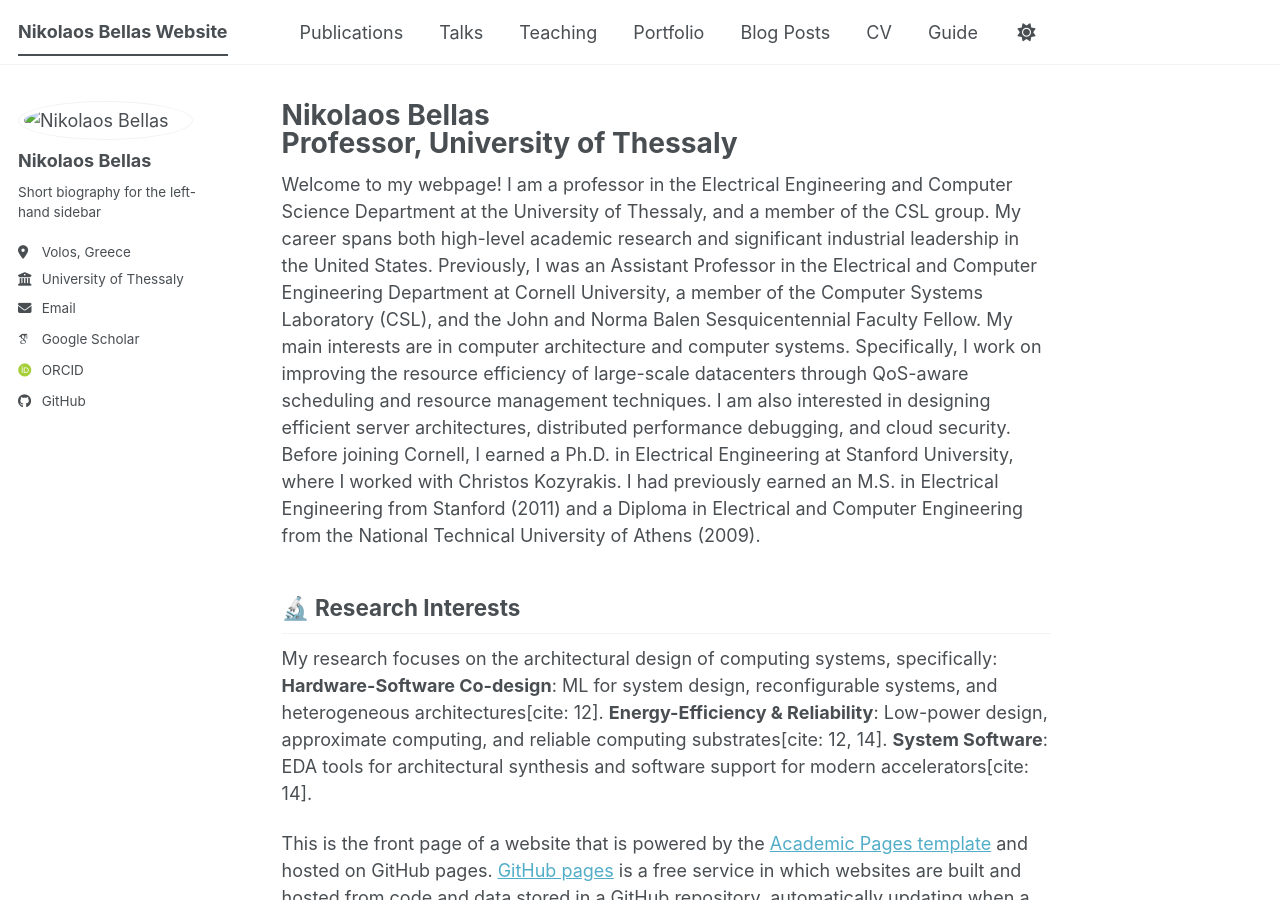
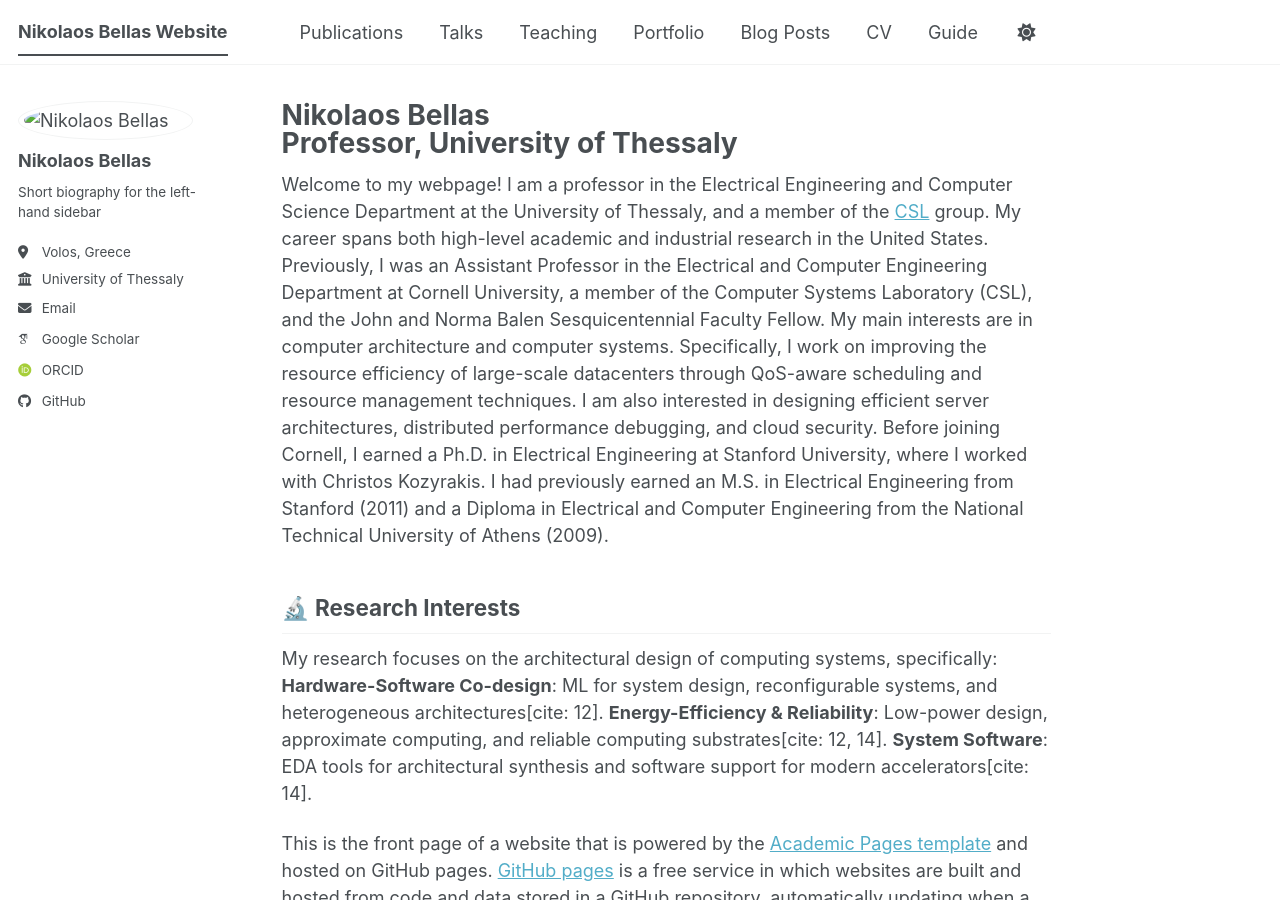
Before and after one commit to nbellas/nbellas.github.io, a Jekyll site: the page built from _pages/about.md, in a window 1280 px wide and 900 px high. Built offline with Jekyll 4.4.1, drawn with Linux system fonts in a browser that asks for light colours; some web fonts are replaced; a script bundle is joined from its source files by our own code; library files that are not in the unit come from our copies.

Commit message:
Update about.md

```diff
--- a/_pages/about.md
+++ b/_pages/about.md
@@ -7,7 +7,7 @@ redirect_from:
   - /about.html
 ---
 
-Welcome to my webpage! I am a professor in the Electrical Engineering and Computer Science Department at the University of Thessaly, and a member of the CSL group. My career spans both high-level academic research and significant industrial leadership in the United States.
+Welcome to my webpage! I am a professor in the Electrical Engineering and Computer Science Department at the University of Thessaly, and a member of the [CSL](https://csl.e-ce.uth.gr/) group. My career spans both high-level academic and industrial research in the United States.
 Previously, I was an Assistant Professor in the Electrical and Computer Engineering Department at Cornell University, a member of the Computer Systems Laboratory (CSL), and the John and Norma Balen Sesquicentennial Faculty Fellow. My main interests are in computer architecture and computer systems. Specifically, I work on improving the resource efficiency of large-scale datacenters through QoS-aware scheduling and resource management techniques. I am also interested in designing efficient server architectures, distributed performance debugging, and cloud security. Before joining Cornell, I earned a Ph.D. in Electrical Engineering at Stanford University, where I worked with Christos Kozyrakis. I had previously earned an M.S. in Electrical Engineering from Stanford (2011) and a Diploma in Electrical and Computer Engineering from the National Technical University of Athens (2009).
 
 ## 🔬 Research Interests
```
